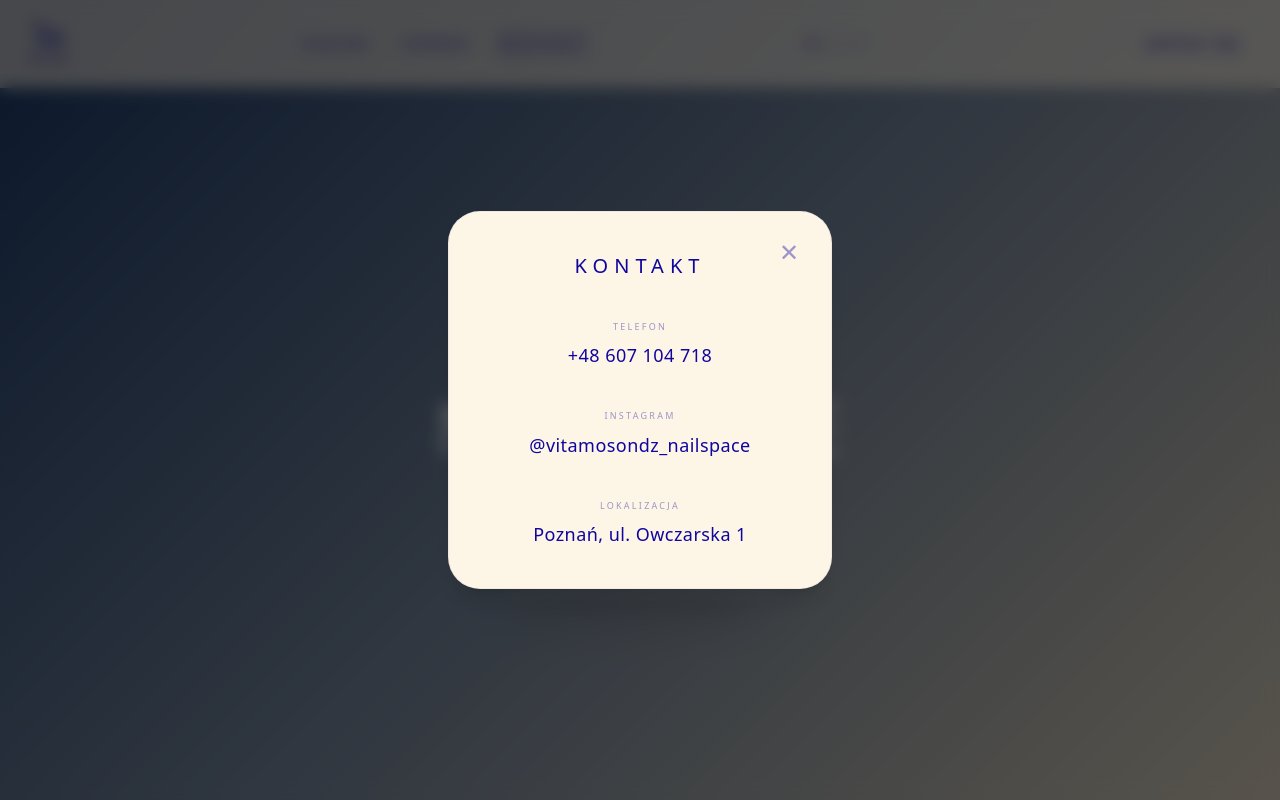
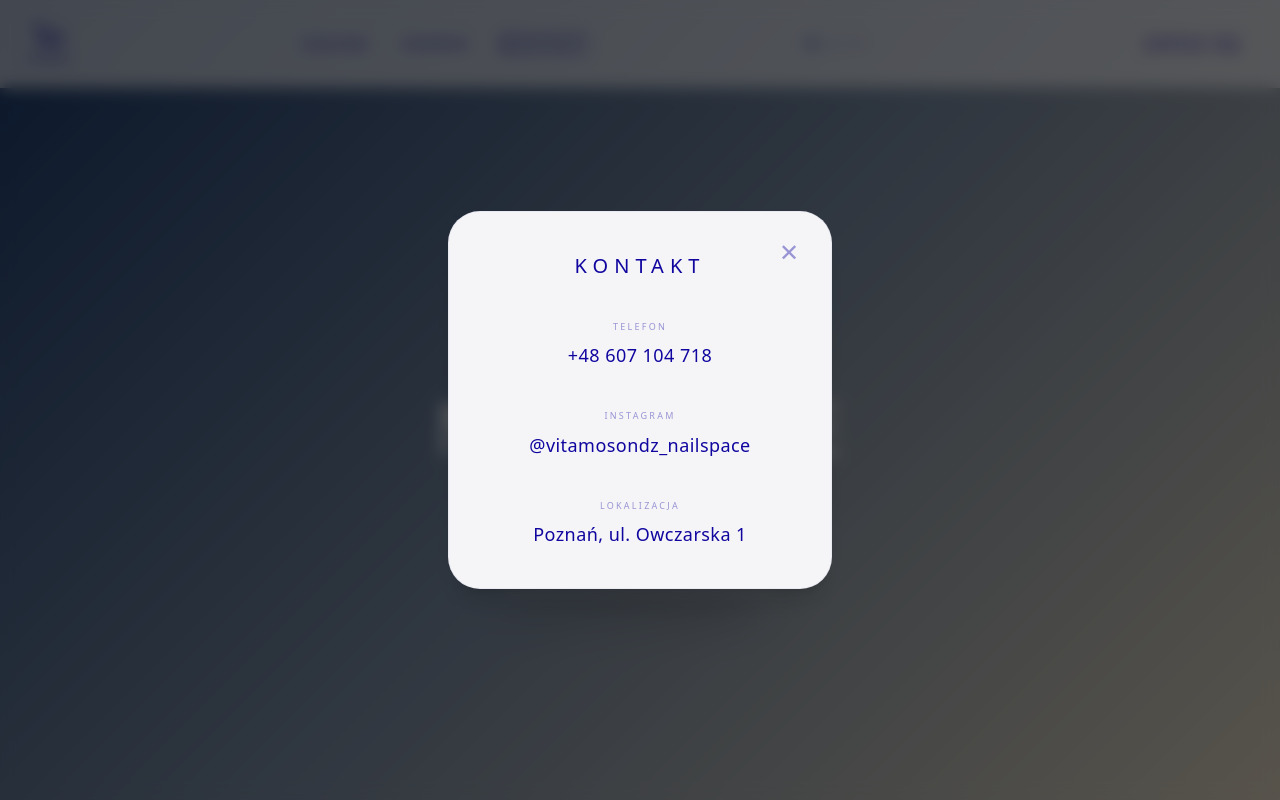
Before and after one commit to Stanislav-Zinovkin/nails-studio-frontend, a Next.js app: page / in a window 1280 px wide. Both pictures are taken after a click on the button "KONTAKT". Shown: the top 800 px of the page. Built offline with nearby package versions, Linux system fonts and the light colour scheme.

Commit message:
changed-colors-modal-and-header

```diff
--- a/src/components/layout/Header.tsx
+++ b/src/components/layout/Header.tsx
@@ -27,7 +27,7 @@
 
 return (
   <>
-    <header className="sticky top-0 left-0 w-full z-50 bg-[#FDF5E6]/65 backdrop-blur-md shadow-sm">
+    <header className="sticky top-0 left-0 w-full z-50 bg-[#F5F5F7]/65 backdrop-blur-md shadow-sm">
       <div className="max-w-7xl mx-auto flex items-center justify-between px-4 py-3">
         {/* Logo */}
         <Link href="/" className="focus:outline-none">
@@ -85,7 +85,7 @@
 
       {/* Mobile Menu */}
 
-          <nav className={`md:hidden absolute top-full left-0 w-full bg-[#FDF5E6] border-t border-blue-100 shadow-xl
+          <nav className={`md:hidden absolute top-full left-0 w-full bg-[#F5F5F7] border-t border-blue-100 shadow-xl
                           transition-all duration-700 ease-in-out overflow-hidden
           ${open ? 'max-h-[450px] opacity-100' : 'max-h-0 opacity-0 pointer-events-none'}`}>
               <div className='flex flex-col py-6 px-4 gap-6 text-center'>
--- a/src/components/sections/BookingModal.tsx
+++ b/src/components/sections/BookingModal.tsx
@@ -40,7 +40,7 @@
 
     return (
         <div className="fixed inset-0 z-[110] flex items-center justify-center p-4 bg-[#10069F]/15 backdrop-blur-md animate-fadeIn" onClick={handleClose}>
-            <div className="bg-[#FDF5E6] w-full max-w-md rounded-[40px] p-8 md:p-12 pt-6 relative shadow-2xl border border-[#10069F]/5" onClick={(e) => e.stopPropagation()}>
+            <div className="bg-[#F5F5F7] w-full max-w-md rounded-[40px] p-8 md:p-12 pt-6 relative shadow-2xl border border-[#10069F]/5" onClick={(e) => e.stopPropagation()}>
 
 
                 <button onClick={handleClose} className="absolute top-5 right-8 text-[#10069F]/30 hover:text-[#10069F] transition-colors text-xl font-light z-50 p-2 cursor-pointer">✕</button>
--- a/src/components/sections/ContactsSection.tsx
+++ b/src/components/sections/ContactsSection.tsx
@@ -18,7 +18,7 @@
             onClick={onClose}
         >
             <div
-                className="bg-[#FDF5E6] w-full max-w-sm rounded-[32px] p-10 relative shadow-xl border border-[#10069F]/5"
+                className="bg-[#F5F5F7] w-full max-w-sm rounded-[32px] p-10 relative shadow-xl border border-[#10069F]/5"
                 onClick={(e) => e.stopPropagation()}
             >
                <button
```
